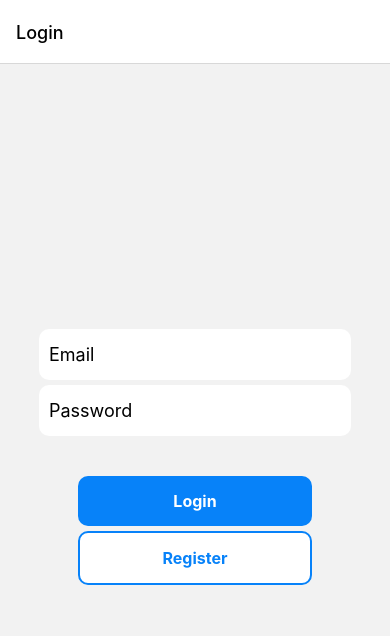
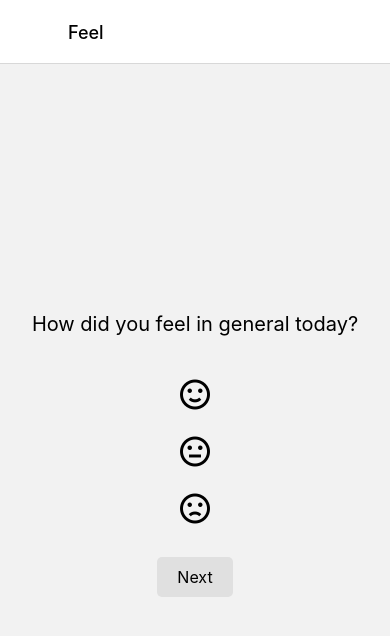
Before and after one commit to shifa004/fixiety-mobile-app, a React Native app: screen /Feel in a window 390 px wide. Shown: the top 636 px of the page. Built offline with nearby package versions, Linux system fonts and the light colour scheme.

Commit message:
Added the emoji selector

```diff
--- a/App.js
+++ b/App.js
@@ -3,8 +3,8 @@ import { SafeAreaView, StyleSheet,Dimensions, Image,Text, TextInput, View, Butto
 import { NavigationContainer, useNavigationContainerRef } from '@react-navigation/native';
 import { createNativeStackNavigator } from '@react-navigation/native-stack';
 import Login from './components/Login';
-import Journal from './components/Journal';
-import Assignment4 from './components/Assignment4';
+import Scale from './components/Scale';
+import Feel from './components/Feel';
 import {AntDesign,Entypo} from 'react-native-vector-icons';
 import { useState } from 'react';
 
@@ -28,8 +28,8 @@ export default function App() {
         },
       }}>
         <Stack.Screen name='Login' component={Login} options={{title: 'Login'}}/>
-        <Stack.Screen name='Journal' component={Journal} options={{title: 'Journal'}}/>
-        <Stack.Screen name='Assignment4' component={Assignment4} options={{title: 'Assignment4'}}/>
+        <Stack.Screen name='Scale' component={Scale} options={{title: 'Scale'}}/>
+        <Stack.Screen name='Feel' component={Feel} options={{title: 'Feel'}}/>
      </Stack.Navigator>
     </NavigationContainer>
   );
--- /dev/null
+++ b/components/Feel.js
@@ -0,0 +1,56 @@
+import React, { useState } from 'react';
+import { View, Text, StyleSheet, TouchableOpacity } from 'react-native';
+import { MaterialCommunityIcons} from '@expo/vector-icons';
+
+const Feel = () => {
+  const [selectedEmoji, setSelectedEmoji] = useState(null);
+
+  const emojis = [
+    { name: 'emoticon-happy-outline', label: 'Happy' },
+    { name: 'emoticon-neutral-outline', label: 'Neutral' },
+    { name: 'emoticon-sad-outline', label: 'Sad' },
+  ];
+
+  return (
+    <View style={styles.container}>
+      <Text style={styles.title}>How did you feel in general today?</Text>
+      {emojis.map((e) => (
+        <TouchableOpacity style={styles.emojiButton} onPress={() => setSelectedEmoji(e.label)}>
+          <MaterialCommunityIcons name={e.name} size={36} color={selectedEmoji === e.label ? 'pink' : 'black'}/>
+        </TouchableOpacity>
+      ))}
+      <TouchableOpacity style={styles.button}>
+        <Text style={styles.buttonText}>Next</Text>
+      </TouchableOpacity>
+    </View>
+  );
+};
+
+export default Feel;
+
+const styles = StyleSheet.create({
+  container: {
+    flex: 1,
+    alignItems: 'center',
+    justifyContent: 'center',
+    padding: 20,
+  },
+  title: {
+    fontSize: 20,
+    textAlign: 'center',
+    marginBottom: 30,
+  },
+  emojiButton: {
+    paddingVertical: 10,
+  },
+  button: {
+    marginTop: 20,
+    backgroundColor: '#E0E0E0',
+    paddingHorizontal: 20,
+    paddingVertical: 10,
+    borderRadius: 5,
+  },
+  buttonText: {
+    fontSize: 16,
+  },
+});
--- a/components/Login.js
+++ b/components/Login.js
@@ -19,7 +19,7 @@ const Login = ({navigation}) => {
     .then(() => {
         console.log('Logged in')
         setSignedIn(true)
-       navigation.replace('Journal')
+       navigation.replace('Scale')
     })
     .catch((error) => {console.log(error.message);
     setSignedIn(false)})
--- a/components/Journal.js
+++ b/components/Scale.js
@@ -3,20 +3,18 @@ import { View, Text, StyleSheet, TouchableOpacity } from 'react-native';
 import Slider from '@react-native-community/slider';
 import TickMarks from './TickMarks';
 
-const Journal = () => {
+const Scale = ({navigation}) => {
   const [sliderValue, setSliderValue] = useState(5);
-  const ticks = Array.from({ length: 11 }, (_, i) => i); // Create an array of 11 items for tick marks
+  const ticks = Array.from({ length: 10 }, (_, i) => i); // Create an array of 11 items for tick marks
 
   return (
     <View style={styles.container}>
       <Text style={styles.title}>Rate your anxiety score for today</Text>
       <View style={styles.sliderContainer}>
-        {/* Render the tick marks */}
         <TickMarks ticks={ticks} sliderHeight={300} />
-        {/* Rotate the slider to make it vertical */}
         <Slider
           style={[styles.slider, { height: 300 }]}
-          minimumValue={0}
+          minimumValue={1}
           maximumValue={10}
           step={1}
           value={sliderValue}
@@ -28,12 +26,14 @@ const Journal = () => {
         />
       </View>
       <Text style={styles.score}>{sliderValue}</Text>
-      <TouchableOpacity style={styles.button} onPress={() => console.log('Next pressed')}>
+      <TouchableOpacity style={styles.button} onPress={() => navigation.navigate('Feel')}>
         <Text style={styles.buttonText}>Next</Text>
       </TouchableOpacity>
     </View>
   );
 };
+
+export default Scale;
 
 const styles = StyleSheet.create({
   container: {
@@ -51,12 +51,11 @@ const styles = StyleSheet.create({
     alignItems: 'center',
   },
   slider: {
-    width: 300, // Slider length
-    // Add rotation transformation to make the slider vertical
+    width: 300,
   },
   ticksContainer: {
     position: 'relative',
-    height: 300, // Match slider height
+    height: 300,
     justifyContent: 'space-between',
   },
   tick: {
@@ -80,5 +79,3 @@ const styles = StyleSheet.create({
     fontSize: 16,
   },
 });
-
-export default Journal;
```
